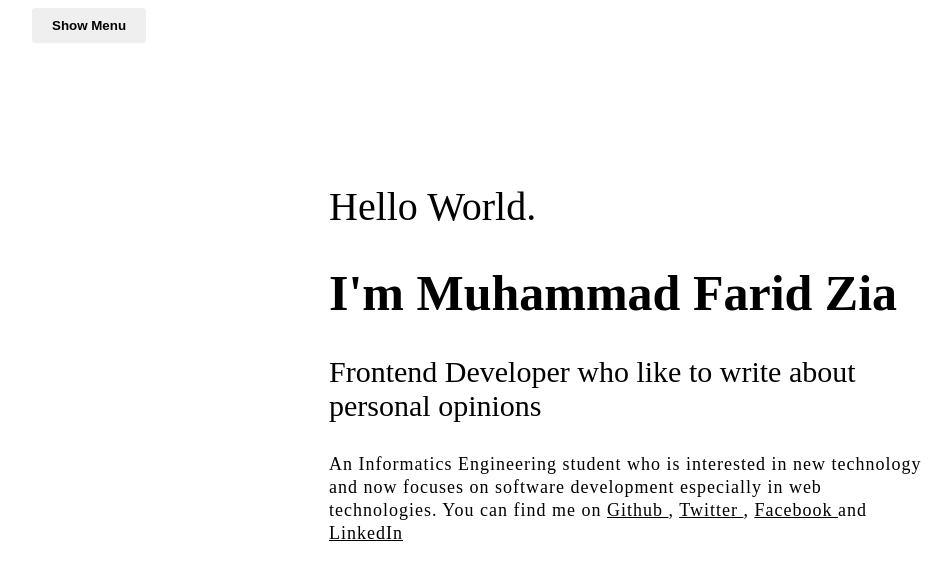
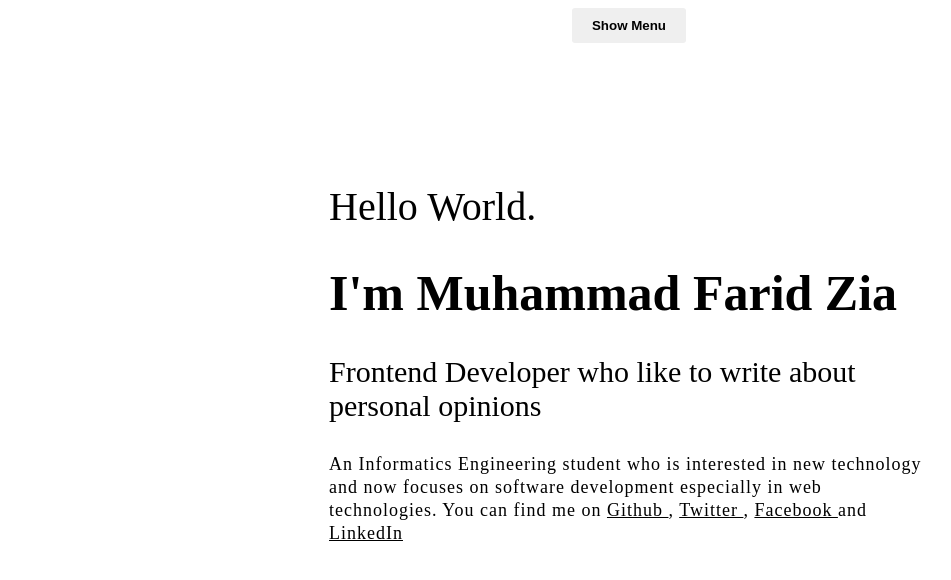
Before and after one commit to mfaridzia/personal-blog, a Nuxt app: page / in a window 1280 px wide. Shown: the top 580 px of the page, without its empty margins (11-962 px from the left). Built offline with nearby package versions, Linux system fonts and the light colour scheme.

Commit message:
fix show menu condition

```diff
--- a/layouts/default.vue
+++ b/layouts/default.vue
@@ -52,7 +52,9 @@ export default {
 }
 
 .navigation__condition {
-  margin-left: 35px;
+  margin: 0 auto;
+  display: flex;
+  justify-content: center;
 }
 .navigation__condition .nav__show,
 .navigation__condition .nav__hide {
```
